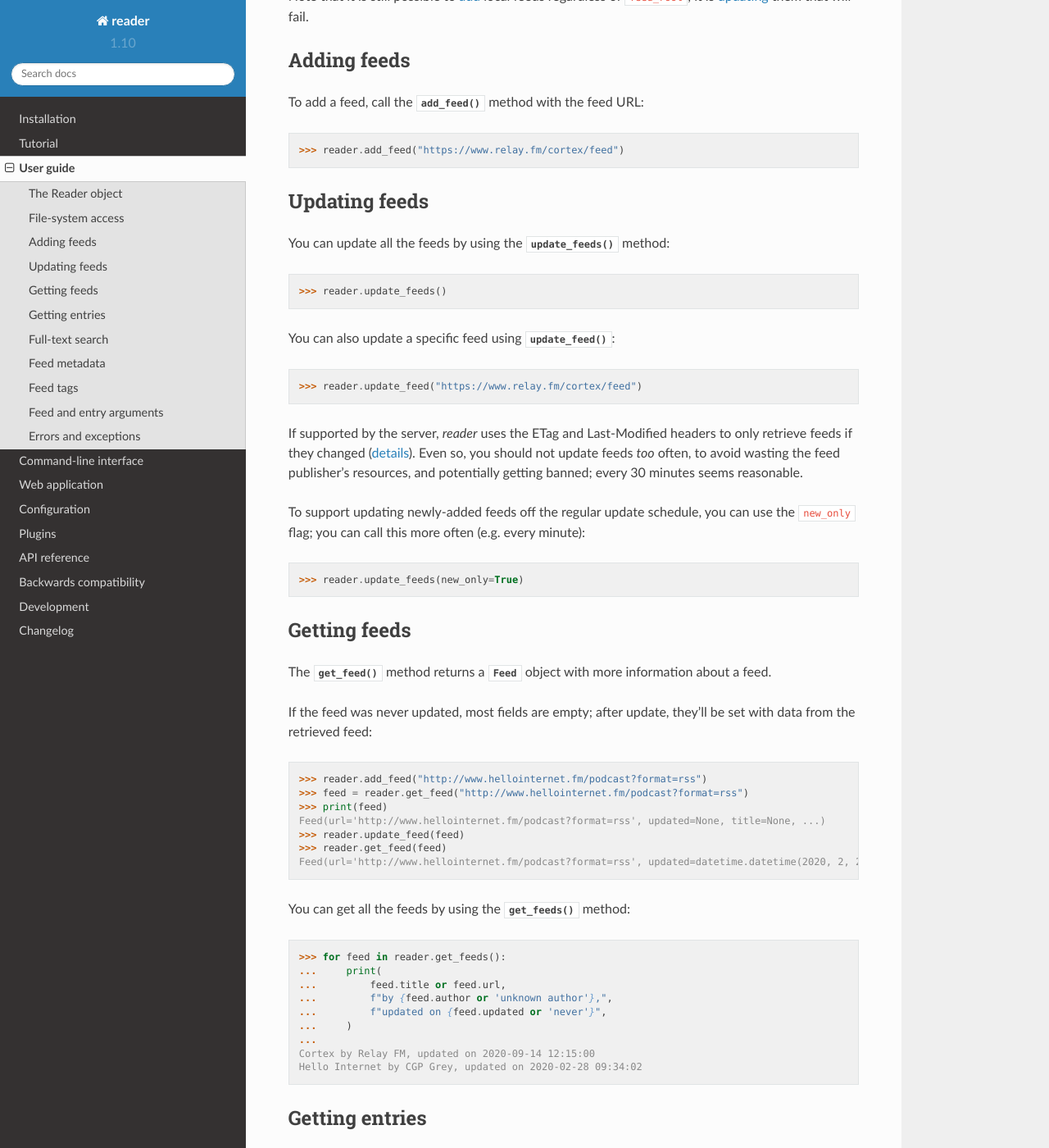
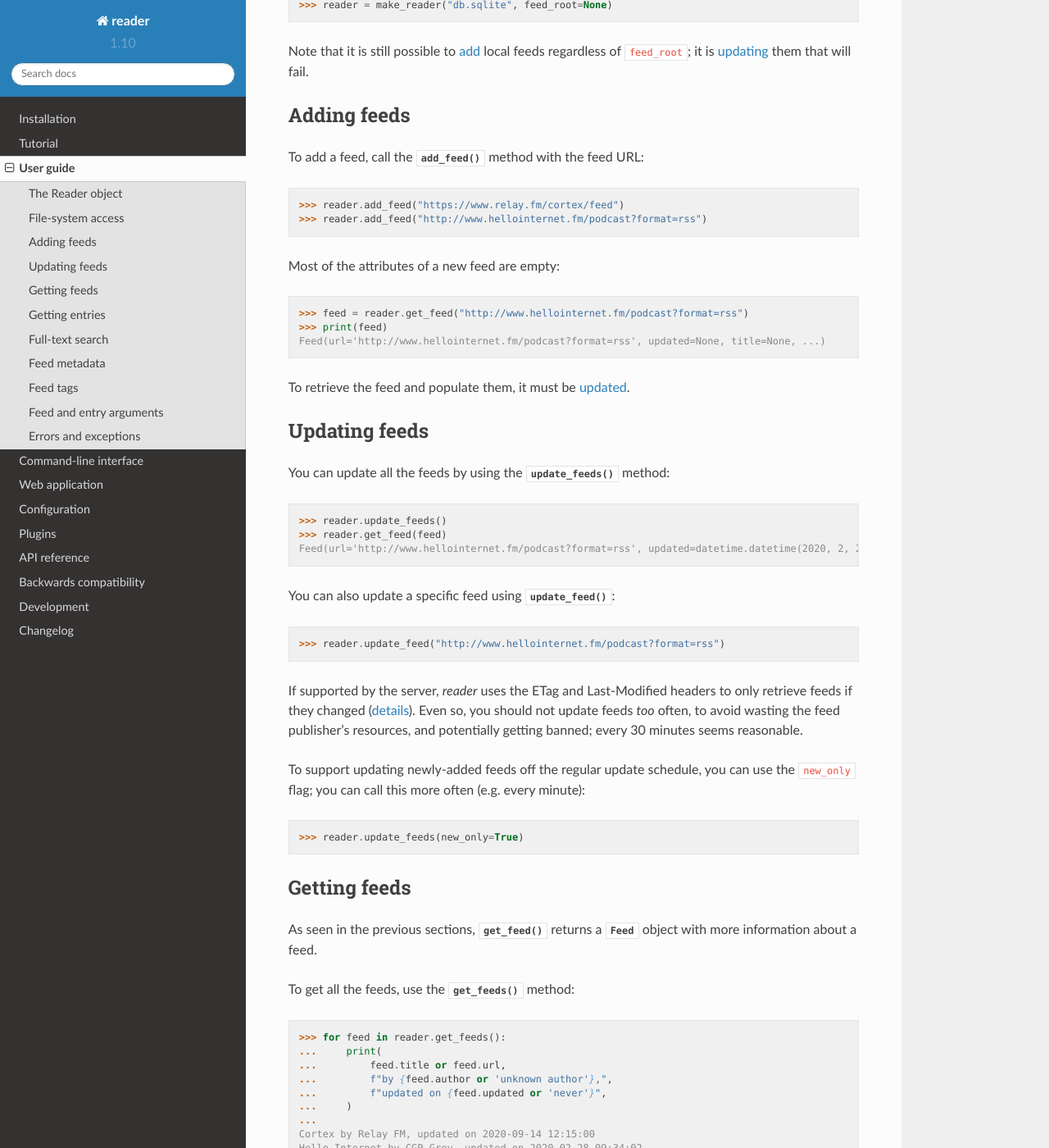
Before and after one commit to Alcides1123/reader, a Sphinx documentation site: the page built from docs/guide.rst, in a window 1280 px wide and 1400 px high, scrolled down 1416 px. Shown: the whole window at 82% size. Built offline with Sphinx 7.4.7 and the Read the Docs theme 2.0.0, drawn with Linux system fonts in a browser that asks for light colours; part of the change alters nothing that is shown; some of the changed text lies outside the part shown.

Commit message:
Reword "adding/updating/getting feeds" in the user guide.
For #194.

```diff
--- a/docs/guide.rst
+++ b/docs/guide.rst
@@ -64,16 +64,21 @@ For security reasons, you might want to restrict file-system access
 to a single directory or prevent it entirely;
 you can do so by using the ``feed_root`` :func:`make_reader` argument::
 
-    >>> # local feed paths are relative to /path/to/feed/root
-    >>> reader = make_reader("db.sqlite", feed_root='/path/to/feed/root')
+    >>> # local feed paths are relative to /feeds
+    >>> reader = make_reader("db.sqlite", feed_root='/feeds')
+    >>> # ok, resolves to /feeds/feed.xml
     >>> reader.add_feed("feed.xml")
+    >>> # ok, resolves to /feeds/also/feed.xml
     >>> reader.add_feed("file:also/feed.xml")
-    >>> # local paths will fail to update
+    >>> # error on update, resolves to /feed.xml, which is above /feeds
+    >>> reader.add_feed("file:../feed.xml")
+    >>> # all local paths will fail to update
     >>> reader = make_reader("db.sqlite", feed_root=None)
 
 Note that it is still possible to `add <Adding feeds_>`_ local feeds
 regardless of ``feed_root``;
 it is `updating <Updating feeds_>`_ them that will fail.
+
 
 
 Adding feeds
@@ -82,6 +87,17 @@ Adding feeds
 To add a feed, call the :meth:`~Reader.add_feed` method with the feed URL::
 
     >>> reader.add_feed("https://www.relay.fm/cortex/feed")
+    >>> reader.add_feed("http://www.hellointernet.fm/podcast?format=rss")
+
+
+Most of the attributes of a new feed are empty::
+
+    >>> feed = reader.get_feed("http://www.hellointernet.fm/podcast?format=rss")
+    >>> print(feed)
+    Feed(url='http://www.hellointernet.fm/podcast?format=rss', updated=None, title=None, ...)
+
+To retrieve the feed and populate them, it must be `updated <Updating feeds_>`_.
+
 
 
 Updating feeds
@@ -90,10 +106,12 @@ Updating feeds
 You can update all the feeds by using the :meth:`~Reader.update_feeds` method::
 
     >>> reader.update_feeds()
+    >>> reader.get_feed(feed)
+    Feed(url='http://www.hellointernet.fm/podcast?format=rss', updated=datetime.datetime(2020, 2, 28, 9, 34, 2), title='Hello Internet', ...)
 
 You can also update a specific feed using :meth:`~Reader.update_feed`::
 
-    >>> reader.update_feed("https://www.relay.fm/cortex/feed")
+    >>> reader.update_feed("http://www.hellointernet.fm/podcast?format=rss")
 
 If supported by the server, *reader* uses the ETag and Last-Modified headers
 to only retrieve feeds if they changed
@@ -110,25 +128,15 @@ you can call this more often (e.g. every minute)::
     >>> reader.update_feeds(new_only=True)
 
 
+
 Getting feeds
 -------------
 
-The :meth:`~Reader.get_feed` method returns a :class:`Feed` object
+As seen in the previous sections,
+:meth:`~Reader.get_feed` returns a :class:`Feed` object
 with more information about a feed.
 
-If the feed was never updated, most fields are empty;
-after update, they'll be set with data from the retrieved feed::
-
-    >>> reader.add_feed("http://www.hellointernet.fm/podcast?format=rss")
-    >>> feed = reader.get_feed("http://www.hellointernet.fm/podcast?format=rss")
-    >>> print(feed)
-    Feed(url='http://www.hellointernet.fm/podcast?format=rss', updated=None, title=None, ...)
-    >>> reader.update_feed(feed)
-    >>> reader.get_feed(feed)
-    Feed(url='http://www.hellointernet.fm/podcast?format=rss', updated=datetime.datetime(2020, 2, 28, 9, 34, 2), title='Hello Internet', ...)
-
-
-You can get all the feeds by using the :meth:`~Reader.get_feeds` method::
+To get all the feeds, use the :meth:`~Reader.get_feeds` method::
 
     >>> for feed in reader.get_feeds():
     ...     print(
@@ -140,10 +148,14 @@ You can get all the feeds by using the :meth:`~Reader.get_feeds` method::
     Cortex by Relay FM, updated on 2020-09-14 12:15:00
     Hello Internet by CGP Grey, updated on 2020-02-28 09:34:02
 
+:meth:`~Reader.get_feeds` also allows
+filtering feeds by their last update status or `tags <Feed tags_>`_,
+and changing the feed sort order.
 
-.. todo:: Talk about filtering and sorting.
+
 
 .. todo:: Talk about remove_feed() and change_feed_url().
+
 
 
 Getting entries
```
